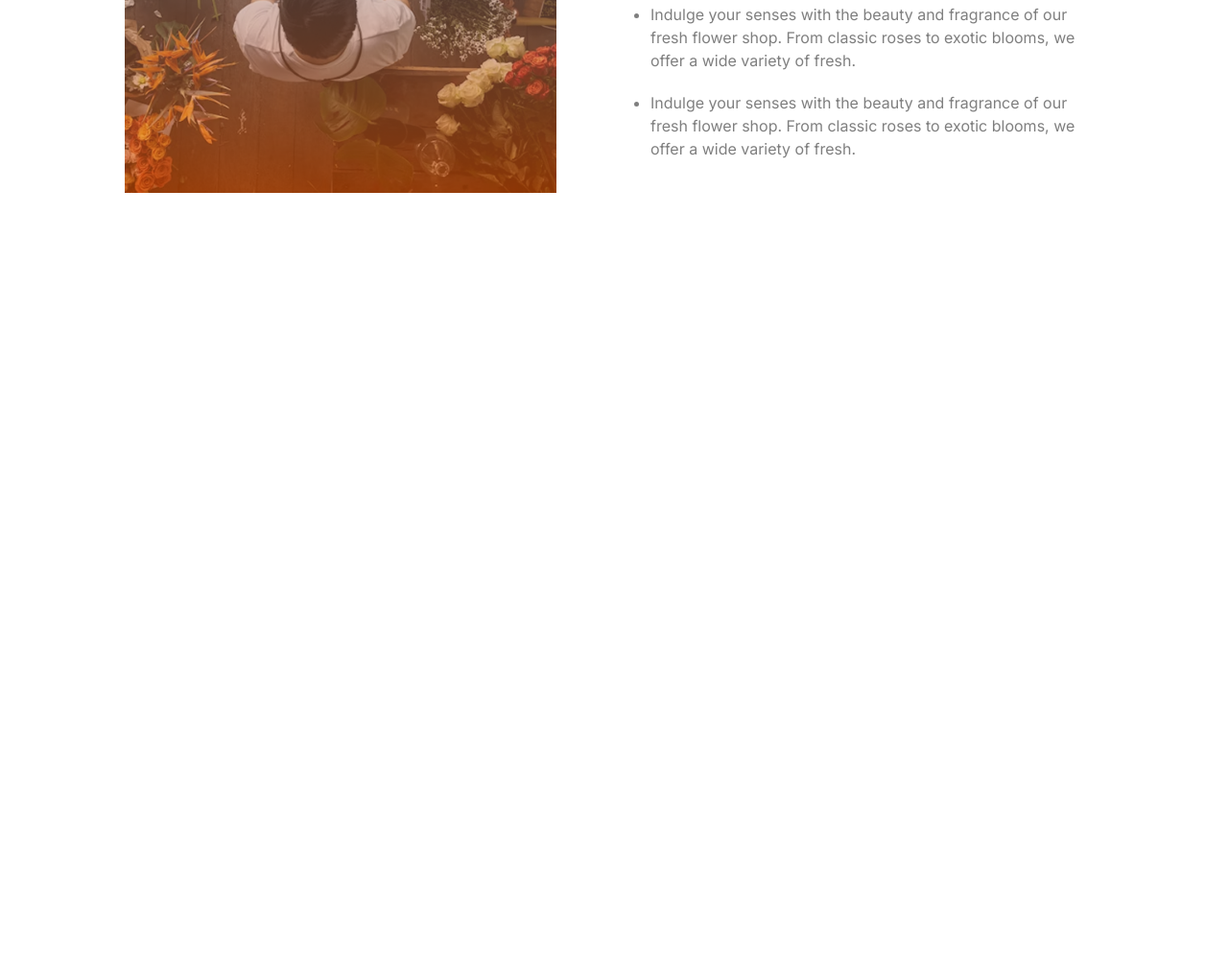
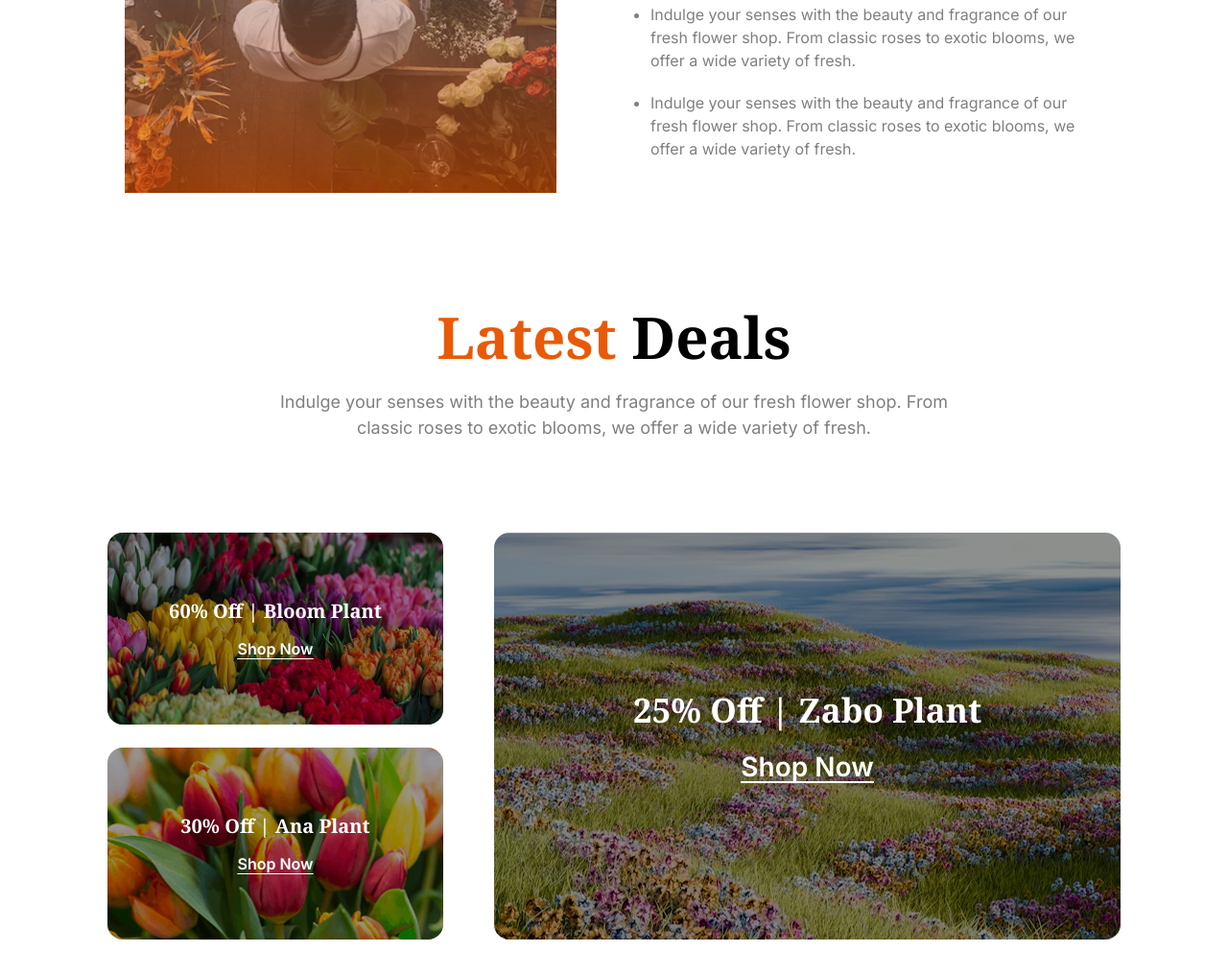
Before and after one commit to imjhrakib/B12A02-Responsive-Flowers, a plain HTML site: page index.html in a window 1280 px wide. Shown: the part 2165-3182 px from the top of the page at 96% size. Before the commit the page ends 2486 px from the top, so only its background shows below. Drawn offline with nearby package versions, Linux system fonts and the light colour scheme.

Commit message:
added deals section

```diff
--- a/index.html
+++ b/index.html
@@ -53,7 +53,8 @@
       width: 100%;
       font-weight: 600;
     }
-    .badge-position{
+
+    .badge-position {
       position: relative;
       z-index: 100;
     }
@@ -159,6 +160,47 @@
         </div>
       </div>
     </section>
+
+    <!-- Latest Deals -->
+    <section>
+      <div class="text-center mb-24">
+        <h1 class="noto-serif font-bold text-6xl mb-6"><span class="color-orange">Latest </span> Deals</h1>
+        <h5 class="description-color inter font-normal text-[18px] w-[700px] mx-auto">Indulge your senses with the
+          beauty and fragrance of our fresh flower shop. From classic roses to exotic blooms, we offer a wide variety of
+          fresh.</h5>
+      </div>
+      <div class="grid grid-cols-2 gap-6 mb-28">
+        <div class="relative w-[350px] h-[200px] rounded-[16px] overflow-hidden">
+          <div class="absolute inset-0 bg-[#C8C8C8] opacity-30"></div>
+          <div class="absolute inset-0 bg-[url('./assets/deal-bloom.png')] bg-cover bg-center"></div>
+          <div class="absolute inset-0 bg-[rgba(0,0,0,0.4)]"></div>
+          <div class="relative z-10 flex flex-col items-center justify-center h-full text-[#FFFFFF] font-bold">
+            <h3 class="noto-serif font-bold text-[20px] mb-3">60% Off | Bloom Plant</h3>
+            <button class="inter font-semibold text-[16px] underline underline-offset-4"><a href="#shop-now">Shop Now</a></button>
+          </div>
+        </div>
+        <div class="relative h-full rounded-[16px] overflow-hidden row-span-2 ml-[-137px]">
+          <div class="absolute inset-0 bg-[#C8C8C8] opacity-30"></div>
+          <div class="absolute inset-0 bg-[url('./assets/deal-zabo.png')] bg-cover bg-center"></div>
+          <div class="absolute inset-0 bg-[rgba(0,0,0,0.4)]"></div>
+          <div class="relative z-10 flex flex-col items-center justify-center h-full text-[#FFFFFF] font-bold">
+            <h3 class="noto-serif font-bold text-[35px] mb-3">25% Off | Zabo Plant</h3>
+            <button class="inter font-semibold text-[28px] underline underline-offset-[5px]"><a href="#shop-now">Shop Now</a></button>
+          </div>
+        </div>
+        <div class="relative w-[350px] h-[200px] rounded-[16px] overflow-hidden">
+          <div class="absolute inset-0 bg-[#C8C8C8] opacity-30"></div>
+          <div class="absolute inset-0 bg-[url('./assets/deal-ana.png')] bg-cover bg-center"></div>
+          <div class="absolute inset-0 bg-[rgba(0,0,0,0.4)]"></div>
+          <div class="relative z-10 flex flex-col items-center justify-center h-full text-[#FFFFFF] font-bold">
+            <h3 class="noto-serif font-bold text-[20px] mb-3">30% Off | Ana  Plant</h3>
+            <button class="inter font-semibold text-[16px] underline underline-offset-4"><a href="#shop-now">Shop Now</a></button>
+          </div>
+        </div>
+        <!-- <div class="border-2 border-amber-700 w-[350px] h-[200px] rounded-[16px] overflow-hidden"><img
+            class="w-full h-[200px]" src="./assets/deal-ana.png" alt=""></div> -->
+      </div>
+    </section>
   </main>
   <footer>
 
```
